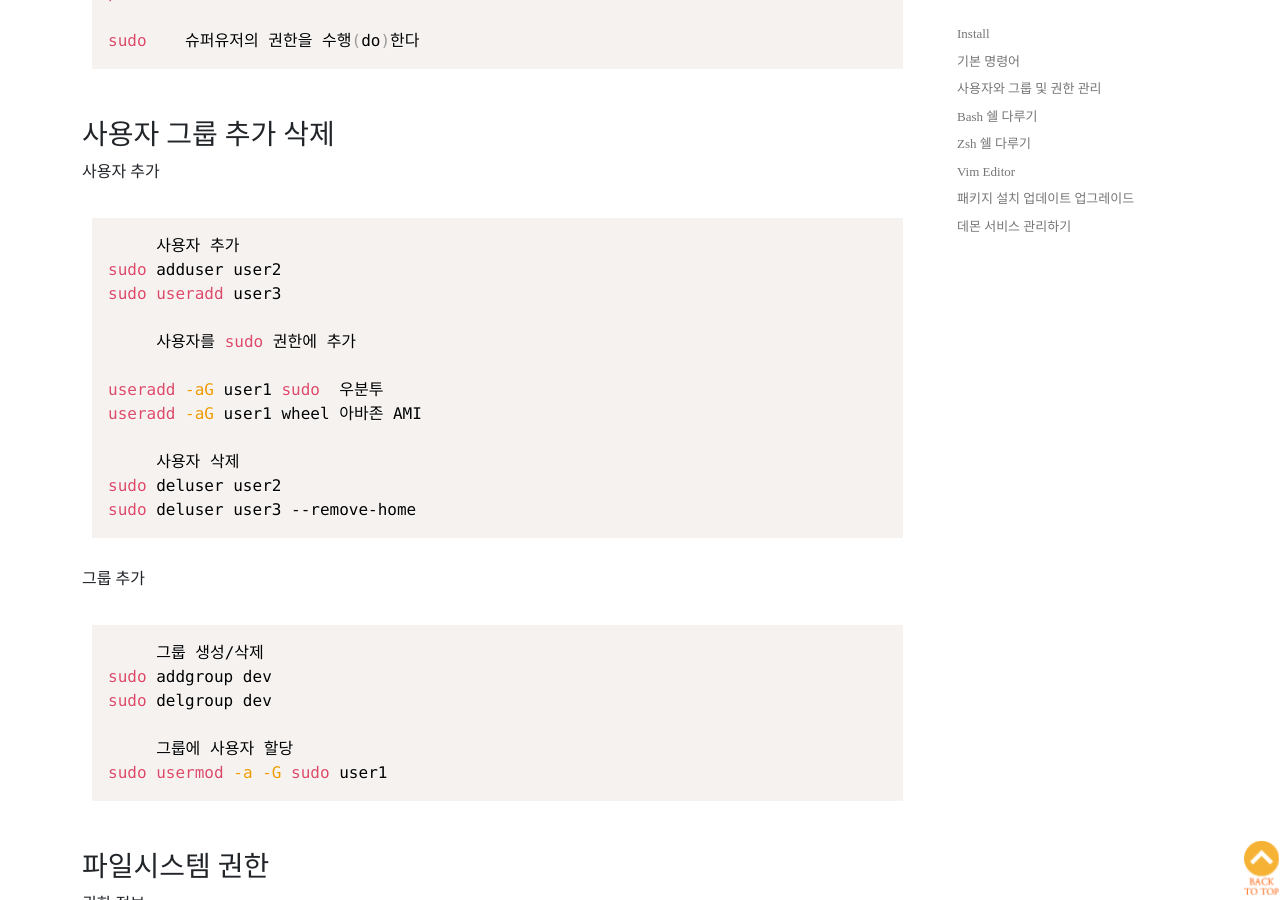
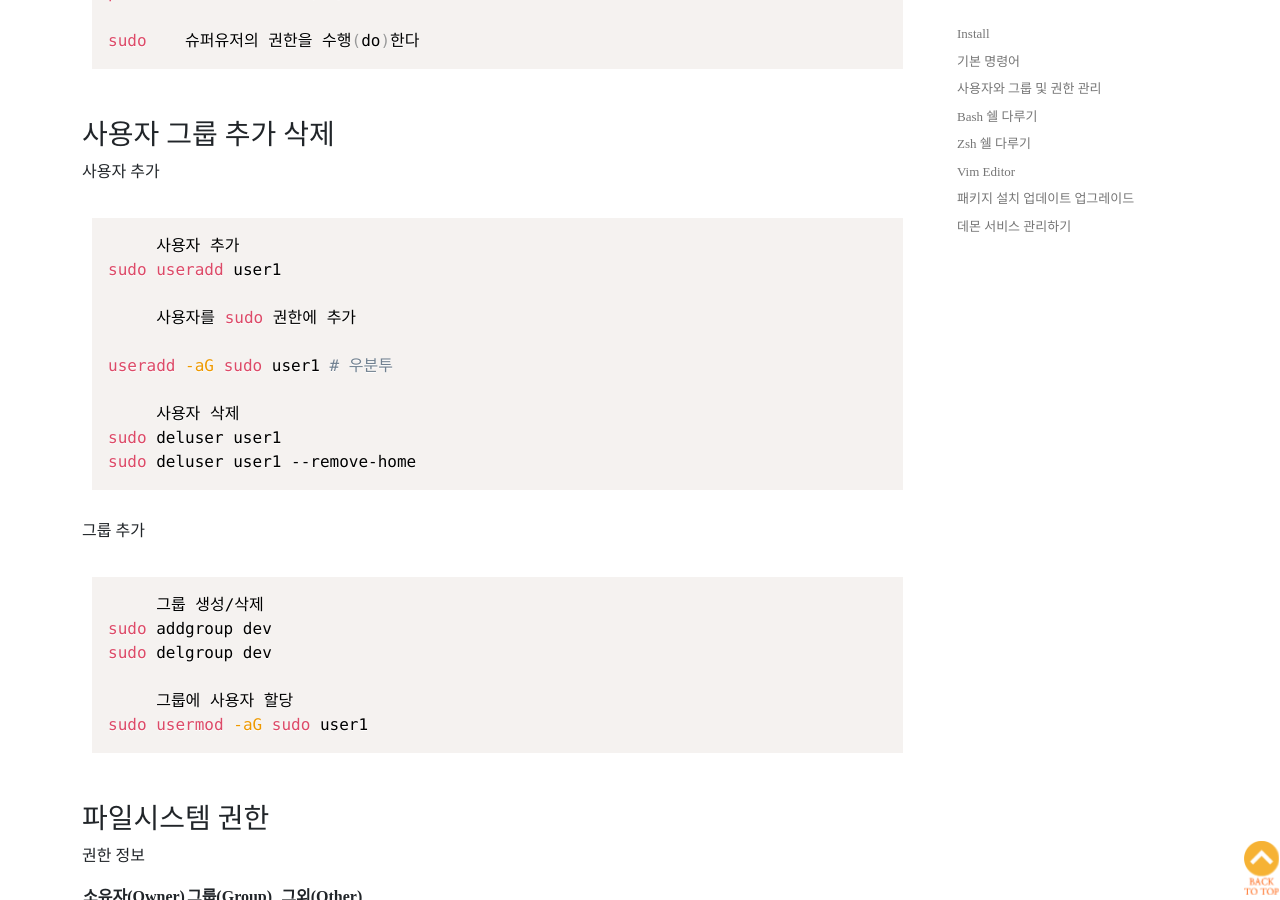
Before and after one commit to upj53/upj53.github.io, a Jekyll site: the page built from my/linux.md, in a window 1280 px wide and 900 px high, scrolled down 3883 px. Built offline with Jekyll 4.4.1, drawn with Linux system fonts in a browser that asks for light colours; nearby versions of some CDN libraries; some web fonts are replaced.

Commit message:
내용수정

````diff
--- a/my/linux.md
+++ b/my/linux.md
@@ -156,17 +156,15 @@
 
 ```shell
      사용자 추가
-sudo adduser user2
-sudo useradd user3
+sudo useradd user1
 
      사용자를 sudo 권한에 추가
 
-useradd -aG user1 sudo	우분투
-useradd -aG user1 wheel	아바존 AMI
+useradd -aG sudo user1 # 우분투
 
      사용자 삭제
-sudo deluser user2
-sudo deluser user3 --remove-home
+sudo deluser user1
+sudo deluser user1 --remove-home
 ```
 
 그룹 추가
````
Also changed, not shown: other parts of my/linux.md (+1 -1 lines).
